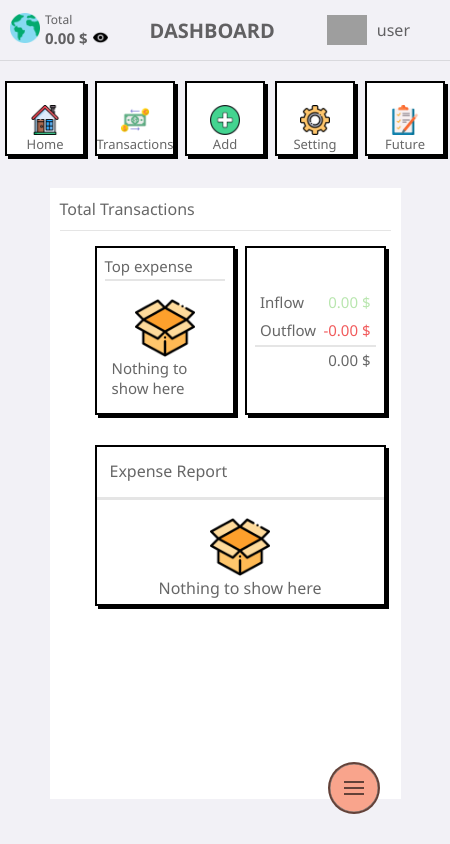
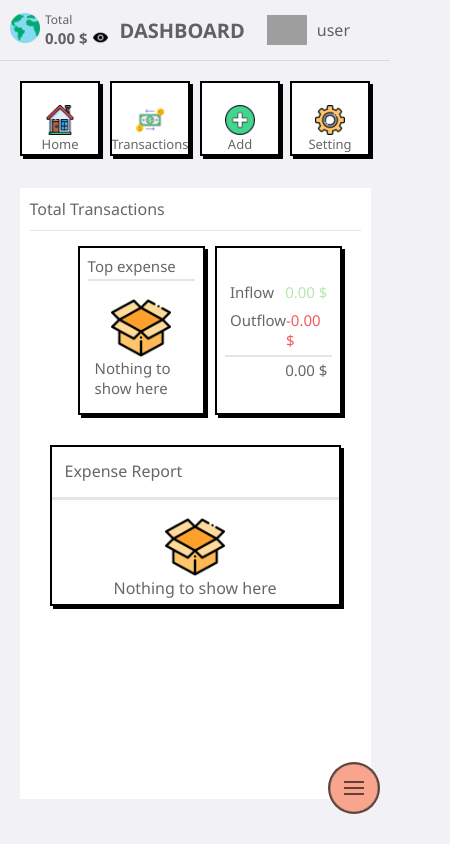
Before and after one commit to phuclevinh2000/Budget-tracker, a React (Create React App) app: page /transactions in a window 390 px wide. Shown: the whole page, 450 px wide, since content can reach past the window. Built offline with nearby package versions, Linux system fonts and the light colour scheme; grey boxes are pictures that could not be loaded.

Commit message:
responsive for setting and remove unuse log

```diff
--- a/src/components/SettingViewComponents/SettingViewBoard/SettingViewBoard.tsx
+++ b/src/components/SettingViewComponents/SettingViewBoard/SettingViewBoard.tsx
@@ -12,16 +12,11 @@ const SettingViewBoard = () => {
     useSelector((state: RootState) => state.settingData.darkMode)
   );
   const dispatch = useDispatch();
-  const darkMode = useSelector(
-    (state: RootState) => state.settingData.darkMode
-  );
 
   const handleToggleButtonCLick = () => {
     setIsDarkMode(!isdarkMode);
     dispatch(toggleDarkMode(!isdarkMode));
   };
-
-  console.log(darkMode);
 
   return (
     <div className='pg-setting-view-board'>
--- a/src/data/links.ts
+++ b/src/data/links.ts
@@ -16,12 +16,12 @@ export const links: IncomingLinks[] = [
     path: 'setting',
     iconSrc: 'button-setting.png',
   },
-  {
-    id: uuidv4(),
-    text: 'future',
-    path: 'future',
-    iconSrc: 'button-planning.png',
-  },
+  // {
+  //   id: uuidv4(),
+  //   text: 'future',
+  //   path: 'future',
+  //   iconSrc: 'button-planning.png',
+  // },
 ];
 
 export const listThingsNeedToBeDoneInTheFuture: string[] = [
--- a/src/pages/dashboard/Setting/Setting.scss
+++ b/src/pages/dashboard/Setting/Setting.scss
@@ -6,4 +6,8 @@
   height: 70vh;
   width: 35vw;
   margin: auto;
+
+  @media (max-width: 992px) {
+    width: 70vw;
+  }
 }
--- a/src/pages/dashboard/Transactions/Transaction.scss
+++ b/src/pages/dashboard/Transactions/Transaction.scss
@@ -17,11 +17,13 @@
   }
   .pg-transaction-data {
     display: flex;
+    align-items: center;
     flex-direction: column;
     justify-content: center;
     width: 100%;
 
     .pg-transactions-summary-section {
+      width: 80%;
       margin: 0 20px;
     }
 
```
